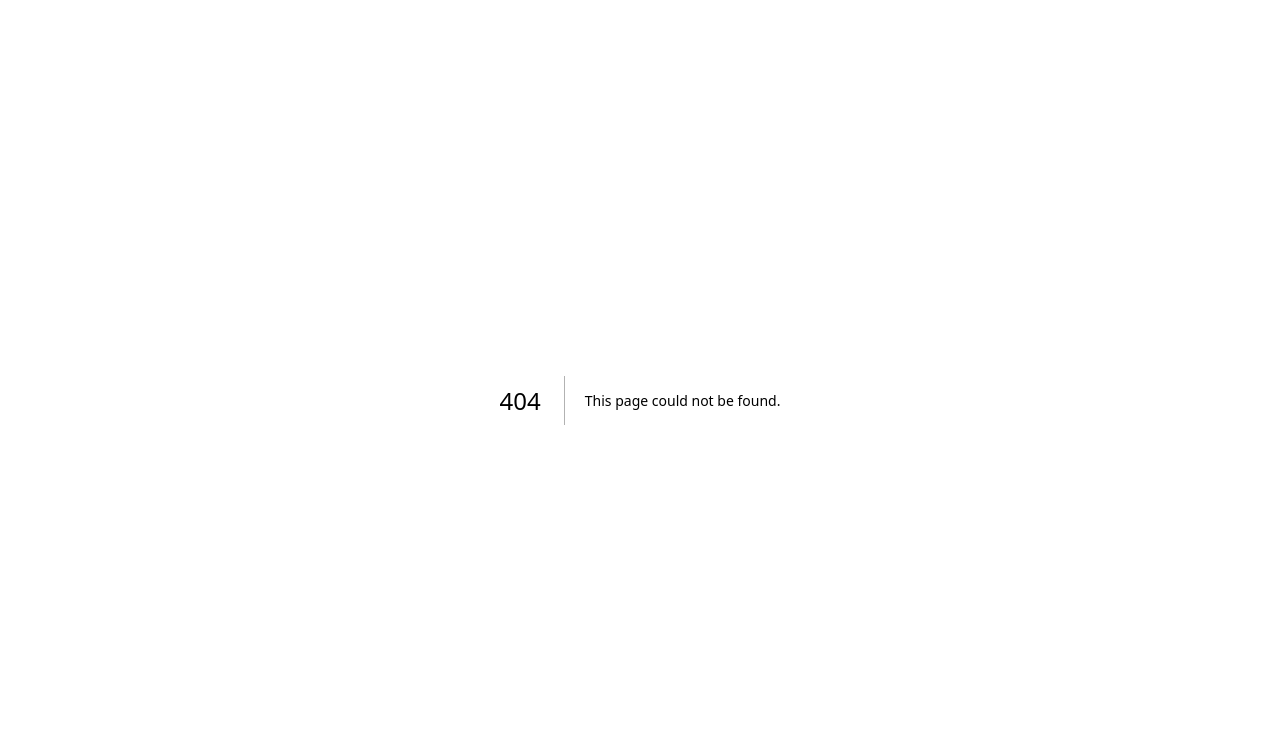
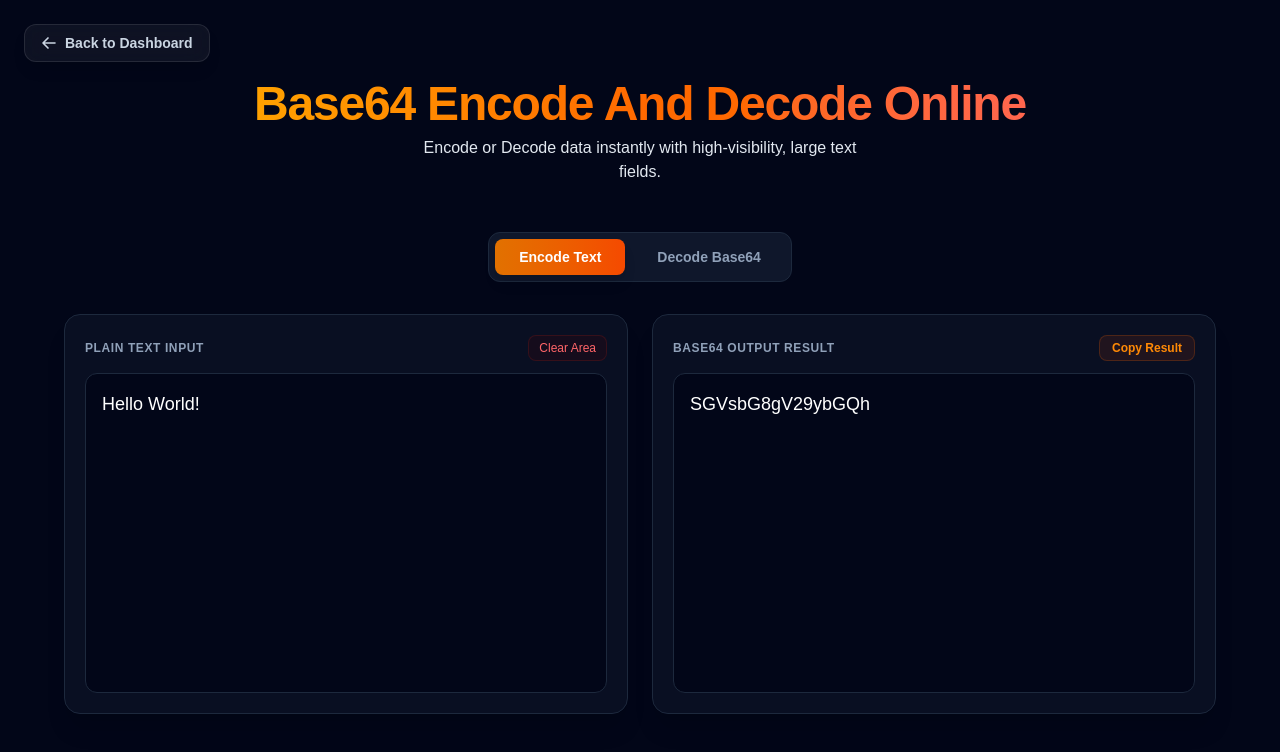
Before and after one commit to afzall07/toolhub, a Next.js app: page /base64-converter in a window 1280 px wide. Before the commit this address had no page. Shown: the top 752 px of the page. Built offline with nearby package versions, Linux system fonts and the light colour scheme.

Commit message:
base64-converter

```diff
--- /dev/null
+++ b/app/base64-converter/page.tsx
@@ -0,0 +1,178 @@
+'use client';
+import Link from 'next/link';
+import { useState, useEffect } from 'react';
+
+export default function Base64ConverterPage() {
+    const [operation, setOperation] = useState<'encode' | 'decode'>('encode');
+    const [inputText, setInputText] = useState('Hello World!');
+    const [outputText, setOutputText] = useState('');
+    const [copied, setCopied] = useState(false);
+
+
+    // 1. normal text to Base64 (Handles UTF-8 safely)
+    const handleEncodeBase64 = (text: string) => {
+        try {
+            if (!text) return '';
+            const bytes = new TextEncoder().encode(text);
+            const binString = Array.from(bytes, (byte) => String.fromCharCode(byte)).join("");
+            return btoa(binString);
+        } catch (err) {
+            return 'Error: Could not encode text to Base64.';
+        }
+    }
+
+    // 2. Base64 to normal text
+    const handleDecodeBase64 = (base64Text: string) => {
+        try {
+            if (!base64Text) return '';
+            const binString = atob(base64Text.trim());
+            const bytes = Uint8Array.from(binString, (m) => m.charCodeAt(0));
+            return new TextDecoder().decode(bytes);
+        } catch (err) {
+            return 'Error: Invalid Base64 string provided.';
+        }
+    }
+
+
+    // live encoding/decoding
+    useEffect(() => {
+        if (!inputText.trim()) {
+            setOutputText('');
+            return;
+        }
+
+        if (operation === 'encode') {
+            setOutputText(handleEncodeBase64(inputText));
+        } else {
+            setOutputText(handleDecodeBase64(inputText));
+        }
+    }, [inputText, operation]);
+
+    const handleCopy = () => {
+        if (!outputText || outputText.startsWith('Error')) return;
+        navigator.clipboard.writeText(outputText);
+        setCopied(true);
+        setTimeout(() => setCopied(false), 2000);
+    };
+
+    const handleClear = () => {
+        setInputText('');
+        setOutputText('');
+    };
+
+    const handleToggle = (mode: 'encode' | 'decode') => {
+        setOperation(mode);
+        if (outputText && !outputText.startsWith('Error')) {
+            setInputText(outputText);
+        } else {
+            setInputText('');
+        }
+    };
+    return (
+        <div className="min-h-screen bg-slate-950 text-slate-100 p-4 sm:p-6 md:p-8 antialiased selection:bg-orange-500 selection:text-white relative">
+
+            {/* 1. Back Button Block - Responsive positioning with proper margins */}
+            <div className="absolute top-4 left-4 sm:top-6 sm:left-6 z-20">
+                <Link
+                    href="/"
+                    className="inline-flex items-center gap-2 px-4 py-2 text-xs sm:text-sm font-semibold text-slate-300 bg-white/5 hover:bg-white/10 hover:text-white rounded-xl shadow-lg border border-white/10 backdrop-blur-md transition-all active:scale-95"
+                >
+                    <svg className="w-4 h-4" fill="none" stroke="currentColor" strokeWidth="2.5" viewBox="0 0 24 24">
+                        <path strokeLinecap="round" strokeLinejoin="round" d="M10.5 19.5L3 12m0 0l7.5-7.5M3 12h18" />
+                    </svg>
+                    Back to Dashboard
+                </Link>
+            </div>
+
+            <div className="max-w-6xl mx-auto space-y-8">
+
+                {/* 2. Header Block - Added extra top padding (pt-16 sm:pt-12) to clear space for the absolute button */}
+                <header className="text-center space-y-2 pt-16 sm:pt-12 pb-4">
+                    <h1 className="text-3xl sm:text-4xl md:text-5xl font-extrabold tracking-tight bg-linear-to-r from-amber-400 via-orange-500 to-red-400 bg-clip-text text-transparent">
+                        Base64 Encode And Decode Online
+                    </h1>
+                    <p className="text-slate-200 text-sm md:text-base max-w-md mx-auto font-medium">
+                        Encode or Decode data instantly with high-visibility, large text fields.
+                    </p>
+                </header>
+
+                {/* Operation Selector Tabs */}
+                <div className="flex justify-center">
+                    <div className="bg-slate-900 border border-slate-800 p-1.5 rounded-xl flex gap-2">
+                        <button
+                            type="button"
+                            onClick={() => handleToggle('encode')}
+                            className={`px-6 py-2 rounded-lg font-bold text-sm transition-all ${operation === 'encode' ? 'bg-linear-to-r from-amber-600 to-orange-600 text-white shadow-lg' : 'text-slate-400 hover:text-slate-200'}`}
+                        >
+                            Encode Text
+                        </button>
+                        <button
+                            type="button"
+                            onClick={() => handleToggle('decode')}
+                            className={`px-6 py-2 rounded-lg font-bold text-sm transition-all ${operation === 'decode' ? 'bg-linear-to-r from-orange-600 to-red-600 text-white shadow-lg' : 'text-slate-400 hover:text-slate-200'}`}
+                        >
+                            Decode Base64
+                        </button>
+                    </div>
+                </div>
+
+                {/* Main Double Column Grid Layout */}
+                <div className="grid grid-cols-1 lg:grid-cols-2 gap-6 items-stretch">
+
+                    {/* Input Box Panel */}
+                    <section className="bg-slate-900/60 backdrop-blur-md border border-slate-800 rounded-2xl p-5 shadow-xl flex flex-col justify-between space-y-4 min-h-100">
+                        <div className="space-y-3 grow flex flex-col">
+                            <div className="flex items-center justify-between">
+                                <span className="text-xs text-slate-400 uppercase font-bold tracking-wider">
+                                    {operation === 'encode' ? 'Plain Text Input' : 'Base64 Input String'}
+                                </span>
+                                <button
+                                    type="button"
+                                    onClick={handleClear}
+                                    className="text-xs bg-red-950/20 hover:bg-red-900/30 text-red-400 px-2.5 py-1 rounded-lg border border-red-900/30 transition-colors font-medium"
+                                >
+                                    Clear Area
+                                </button>
+                            </div>
+                            <textarea
+                                value={inputText}
+                                onChange={(e) => setInputText(e.target.value)}
+                                placeholder={operation === 'encode' ? 'Type or paste plain text here...' : 'Paste Base64 code here...'}
+                                className="w-full grow p-4 border border-slate-800 rounded-xl bg-slate-950 text-white placeholder-slate-500 font-mono text-base md:text-lg focus:outline-none focus:border-orange-500 focus:ring-1 focus:ring-orange-500 transition-all resize-none"
+                            />
+                        </div>
+                    </section>
+
+                    {/* Output Box Panel */}
+                    <section className="bg-slate-900/60 backdrop-blur-md border border-slate-800 rounded-2xl p-5 shadow-xl flex flex-col space-y-4 min-h-100">
+                        <div className="space-y-3 grow flex flex-col">
+                            <div className="flex justify-between items-center">
+                                <span className="text-xs text-slate-400 uppercase font-bold tracking-wider">
+                                    {operation === 'encode' ? 'Base64 Output Result' : 'Plain Text Output Result'}
+                                </span>
+                                {outputText && !outputText.startsWith('Error') && (
+                                    <button
+                                        type="button"
+                                        onClick={handleCopy}
+                                        className="text-xs bg-orange-600/10 hover:bg-orange-600 border border-orange-500/20 text-orange-400 hover:text-white px-3 py-1 rounded-lg transition-all font-semibold"
+                                    >
+                                        {copied ? 'Copied! ✓' : 'Copy Result'}
+                                    </button>
+                                )}
+                            </div>
+
+                            <textarea
+                                readOnly
+                                value={outputText}
+                                placeholder="The output result string will display here with clear visibility..."
+                                className={`w-full grow p-4 border rounded-xl bg-slate-950 text-white font-mono text-base md:text-lg focus:outline-none resize-none ${outputText.startsWith('Error') ? 'border-red-500/40 text-red-400' : 'border-slate-800 text-emerald-400'}`}
+                            />
+                        </div>
+                    </section>
+
+                </div>
+            </div>
+        </div>
+
+    );
+}
--- a/app/page.tsx
+++ b/app/page.tsx
@@ -71,7 +71,16 @@ const tools = [
         href: "/properties-converter",
         status: "Active",
         color: "from-blue-500 via-cyan-500 to-indigo-500",
+    },
+    {
+        name: "Base64 Encoder & Decoder",
+        description: "Encode plain text to Base64 format or decode back to readable text locally and securely.",
+        icon: "🔣",
+        href: "/base64-converter",
+        status: "Active",
+        color: "from-amber-500 via-orange-500 to-red-500",
     }
+
 
 
 
```
